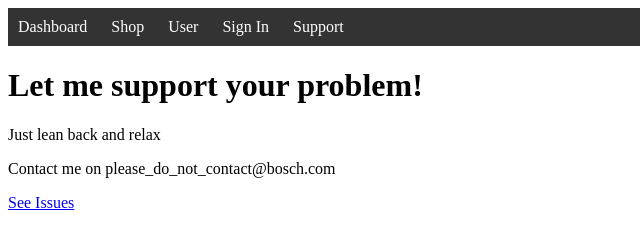
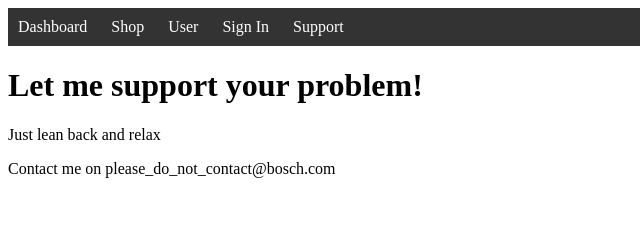
Before and after one commit to Bejnack/devops_training, a plain HTML site: page webpage/index.html in a window 1280 px wide. Shown: the full height of the page, 0-640 px from the left. Drawn offline with Linux system fonts and the light colour scheme.

```diff
--- a/webpage/index.html
+++ b/webpage/index.html
@@ -23,7 +23,6 @@
   <h1>Let me support your problem!</h1>
   <p>Just lean back and relax</p>
   <p>Contact me on please_do_not_contact@bosch.com</p>
-  <a href="issues.html">See Issues</a>
 
 
 
```
Also changed, not shown: 1 other file.
